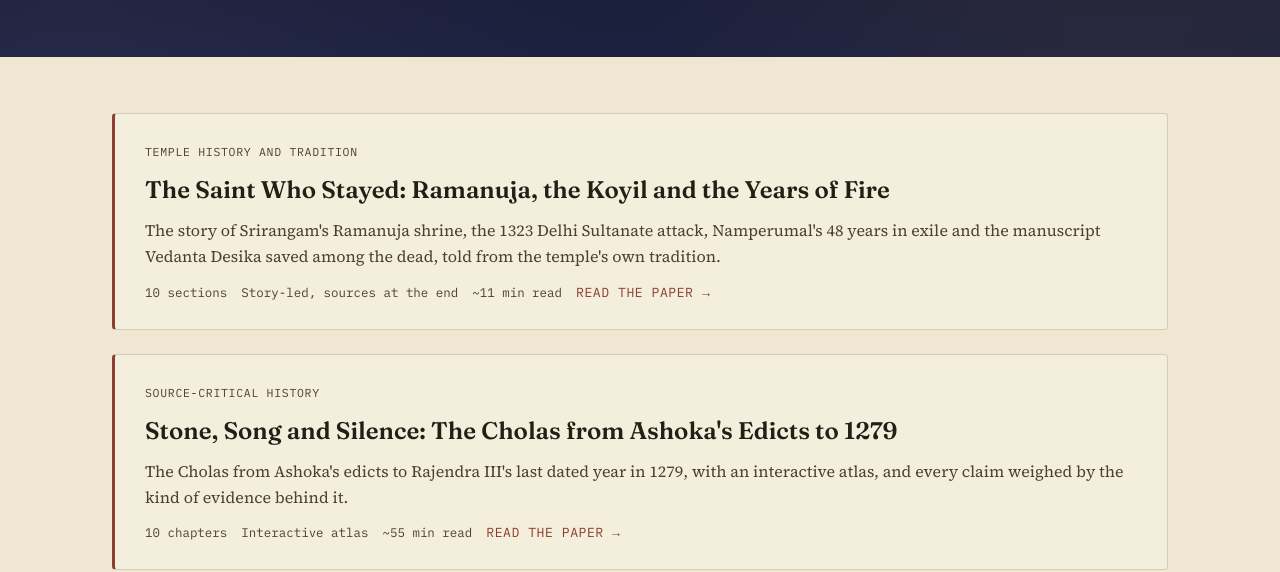
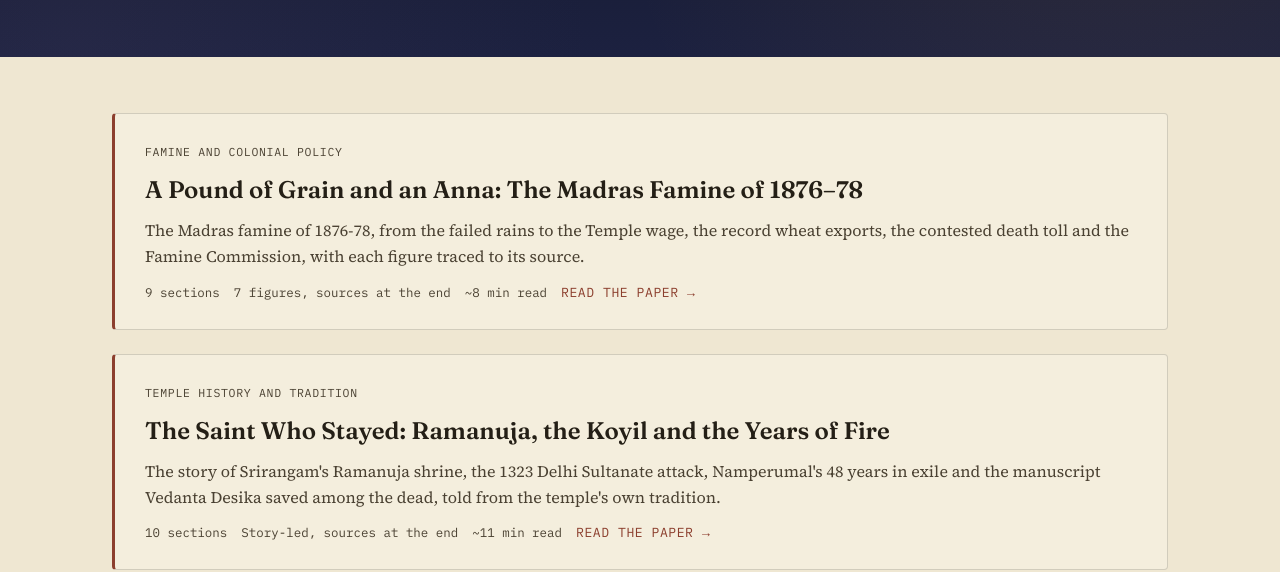
Before and after one commit to Ramanand348/Ramblings-of-Ram, a plain HTML site: page research/history/index.html in a window 1280 px wide. Shown: the part 267-839 px from the top of the page. Drawn offline with Linux system fonts and the light colour scheme.

Commit message:
List Madras famine article in History index

```diff
--- a/research/history/index.html
+++ b/research/history/index.html
@@ -72,6 +72,17 @@
 <section class="section" aria-labelledby="research-history-heading">
   <h2 id="research-history-heading" class="visually-hidden">History research articles</h2>
   <div class="card-grid">
+    <a class="article-card cat-history" href="madras-famine-1876-78.html">
+      <p class="article-kicker">Famine and colonial policy</p>
+      <h3>A Pound of Grain and an Anna: The Madras Famine of 1876–78</h3>
+      <p>The Madras famine of 1876-78, from the failed rains to the Temple wage, the record wheat exports, the contested death toll and the Famine Commission, with each figure traced to its source.</p>
+      <div class="article-meta">
+        <span>9 sections</span>
+        <span>7 figures, sources at the end</span>
+        <span>~8 min read</span>
+        <span class="read-link">Read the paper →</span>
+      </div>
+    </a>
     <a class="article-card cat-history" href="srirangam-ramanuja-koyil-years-of-fire.html">
       <p class="article-kicker">Temple history and tradition</p>
       <h3>The Saint Who Stayed: Ramanuja, the Koyil and the Years of Fire</h3>
```
